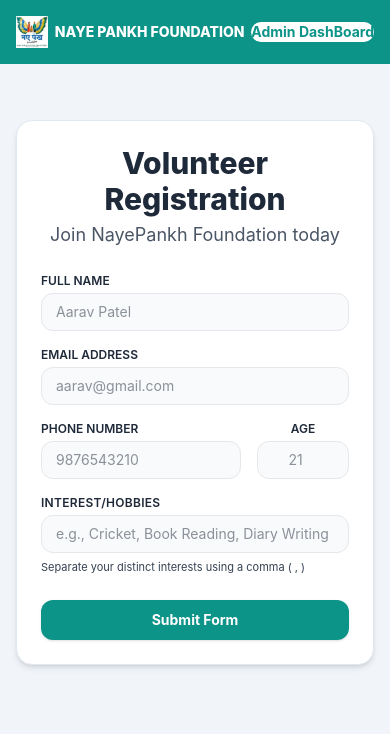
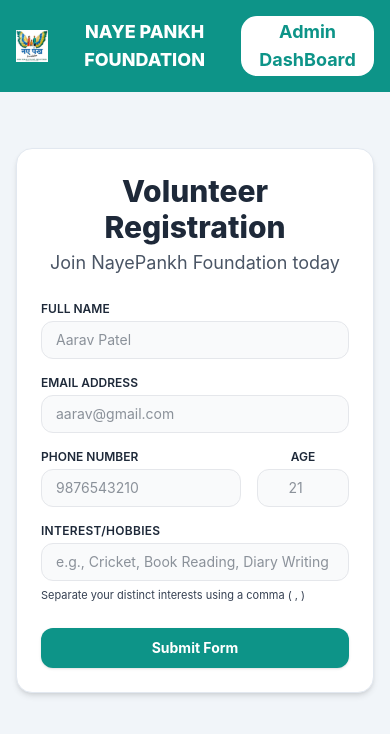
Before and after one commit to lakshya7saxena/NPF_Project, a React (Vite) app in the folder FRONTEND/: page / in a window 390 px wide. Shown: the top 734 px of the page. Built offline with nearby package versions, Linux system fonts and the light colour scheme; no server answers.

Commit message:
Adjust button padding and text size in VolunteerRegister

```diff
--- a/FRONTEND/src/components/VolunteerRegister.jsx
+++ b/FRONTEND/src/components/VolunteerRegister.jsx
@@ -35,10 +35,10 @@ const VolunteerRegister = () => {
     };
     return (
         <div className='h-screen flex flex-col gap-10'>
-            <nav className='flex md:text-2xl text-sm justify-between relative font-bold bg-[#0D9488] p-4 items-center'>
+            <nav className='flex md:text-2xl text-lg justify-between relative font-bold bg-[#0D9488] p-4 items-center'>
                 <img src={Logo} alt="Logo" className='md:w-16 md:h-16 w-8 h-8' />
                 <h1 className='text-white text-center font-extrabold md:text-4xl md:tracking-widest uppercase md:ml-36 '>Naye Pankh Foundation</h1>
-                <button onClick={handleClick} className='cursor-pointer rounded-2xl md:px-5 md:py-3 active:scale-95 bg-white text-[#0D9488] '>Admin DashBoard</button>
+                <button onClick={handleClick} className='cursor-pointer rounded-2xl md:px-5 md:py-3 px-1 py-0.5 active:scale-95 bg-white text-[#0D9488] '>Admin DashBoard</button>
             </nav>
             {flag && (
                 <div className='absolute top-18 right-5 mt-2 w-48 bg-white border border-gray-700 rounded-xl shadow-xl z-50 py-1 overflow-hidden  duration-150 '>
```
